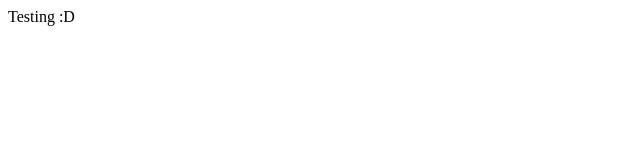
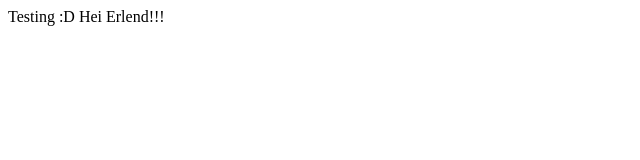
Before and after one commit to SanderK2/testsite, a plain HTML site: page index.html in a window 1280 px wide. Shown: the whole page, without its empty margins (0-640 px from the left). Drawn offline with Linux system fonts and the light colour scheme.

Commit message:
Update index.html

```diff
--- a/index.html
+++ b/index.html
@@ -7,6 +7,6 @@
     <title>Testing</title>
 </head>
 <body>
-    Testing :D
+    Testing :D Hei Erlend!!!
 </body>
 </html>
```
